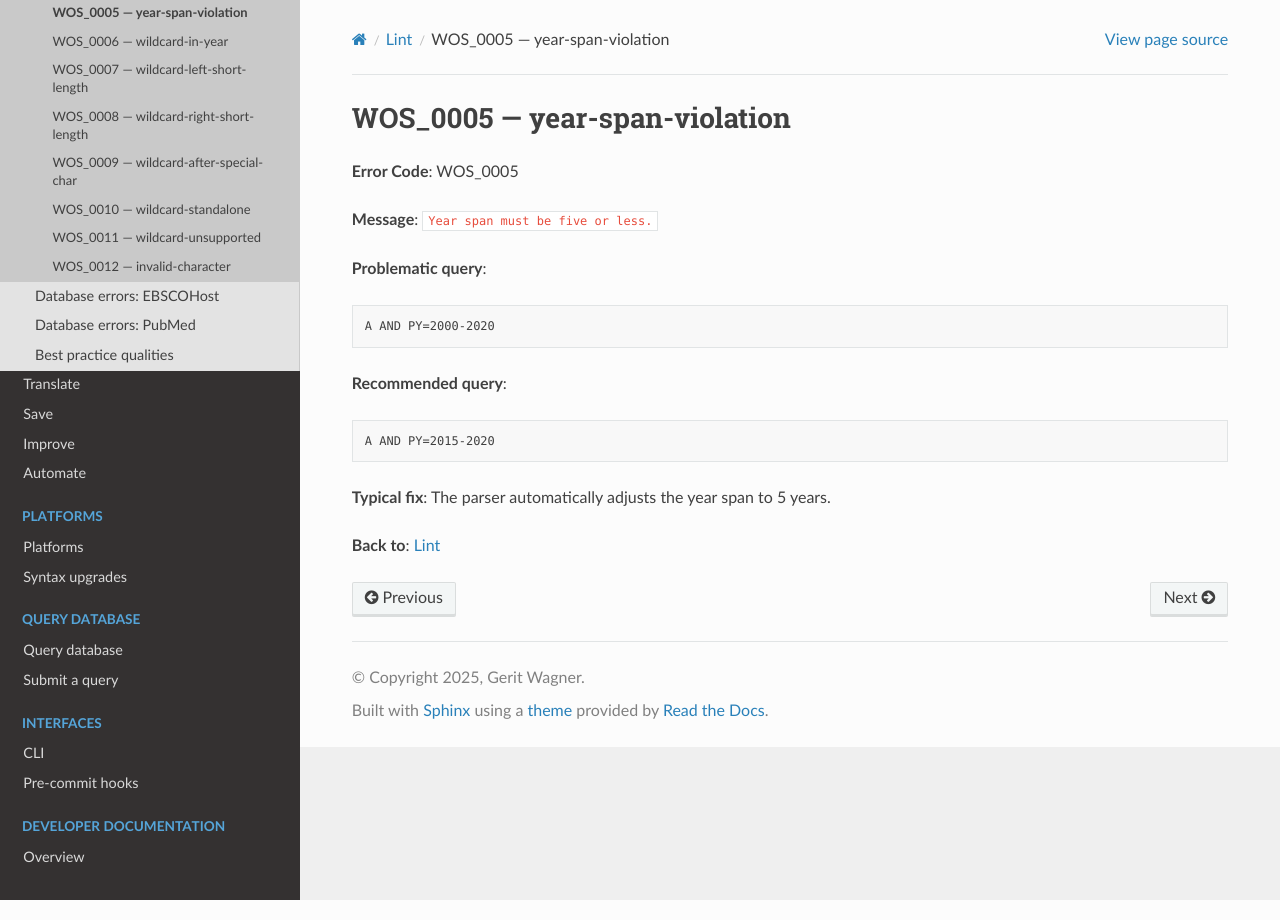
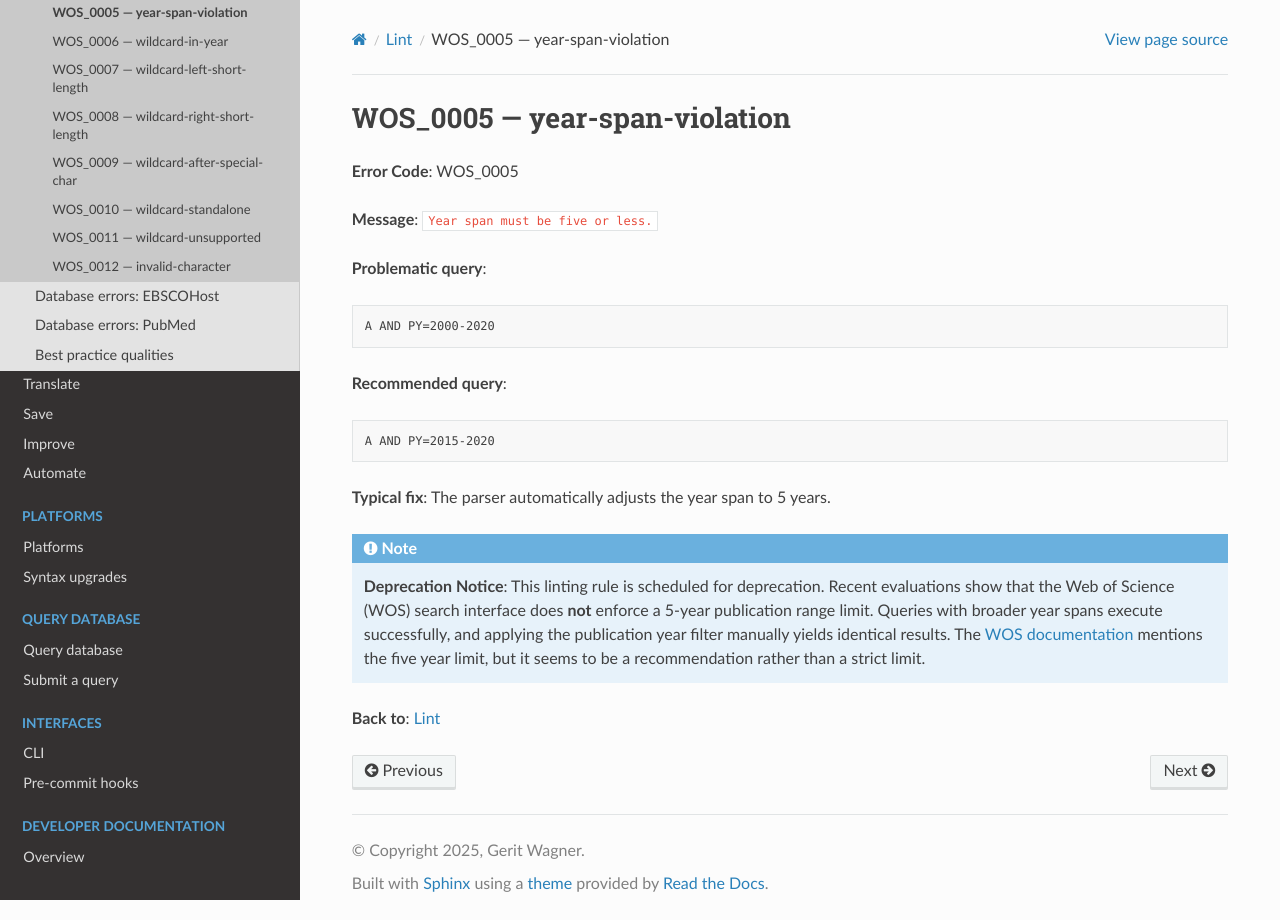
Before and after one commit to CoLRev-Environment/search-query, a Sphinx documentation site: the page built from docs/source/lint/WOS_0005.rst, in a window 1280 px wide. Built offline with Sphinx 7.4.7 and the Read the Docs theme 3.1.0, drawn with Linux system fonts in a browser that asks for light colours.

Commit message:
deprecate WOS_0005 (#78)
* deprecate WOS_0005

* update test case

* update message

```diff
--- a/docs/source/lint/WOS_0005.rst
+++ b/docs/source/lint/WOS_0005.rst
@@ -21,4 +21,13 @@ WOS_0005 — year-span-violation
 
 **Typical fix**: The parser automatically adjusts the year span to 5 years.
 
+.. note::
+   **Deprecation Notice**: This linting rule is scheduled for deprecation.
+   Recent evaluations show that the Web of Science (WOS) search interface
+   does **not** enforce a 5-year publication range limit. Queries with
+   broader year spans execute successfully, and applying the publication
+   year filter manually yields identical results. The `WOS documentation <https://webofscience.zendesk.com/hc/en-us/articles/26916347018257-Web-of-Science-Core-Collection-Advanced-Search-Field-Tags>`_
+   mentions the five year limit, but it seems to be a recommendation rather
+   than a strict limit.
+
 **Back to**: :ref:`lint`
```
Also changed, not shown: 2 other files.
